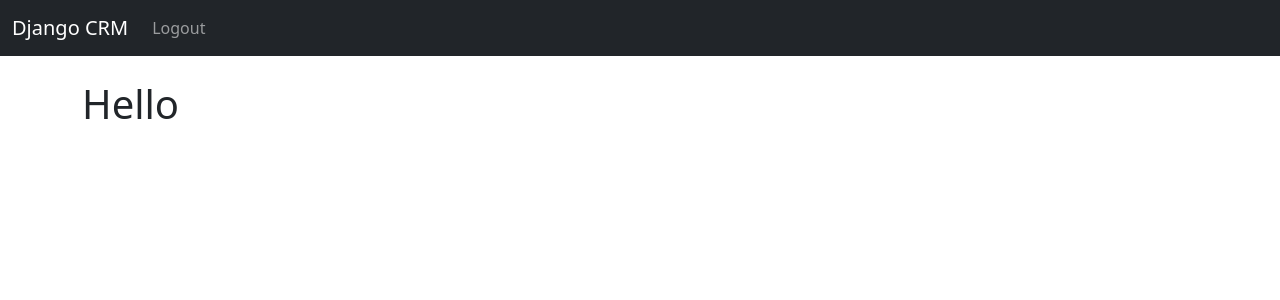
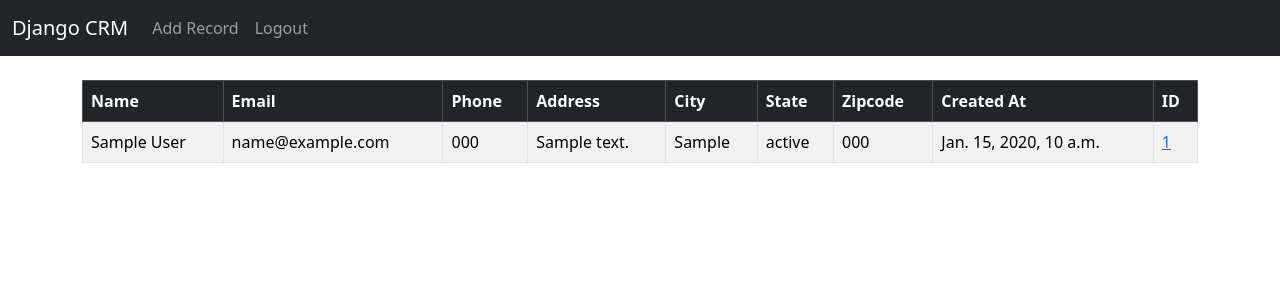
Before and after one commit to adhamhe6/Django-CRM-Project, a Django app: page / in a window 1280 px wide. Shown: the top 300 px of the page. Run offline with Django 5.2, Linux system fonts and the light colour scheme; a user stored in the database is signed in; tables that the repository leaves empty hold one stand-in row (values such as "Sample post").

Commit message:
Finalize CRM project with complete CRUD functionality

```diff
--- a/website/admin.py
+++ b/website/admin.py
@@ -1,3 +1,4 @@
 from django.contrib import admin
+from .models import Record
 
-# Register your models here.
+admin.site.register(Record)
--- a/website/models.py
+++ b/website/models.py
@@ -1,3 +1,16 @@
 from django.db import models
 
-# Create your models here.
+
+class Record(models.Model):
+	created_at = models.DateTimeField(auto_now_add=True)
+	first_name = models.CharField(max_length=50)
+	last_name =  models.CharField(max_length=50)
+	email =  models.CharField(max_length=100)
+	phone = models.CharField(max_length=15)
+	address =  models.CharField(max_length=100)
+	city =  models.CharField(max_length=50)
+	state =  models.CharField(max_length=50)
+	zipcode =  models.CharField(max_length=20)
+
+	def __str__(self):
+		return(f"{self.first_name} {self.last_name}")
--- a/website/templates/home.html
+++ b/website/templates/home.html
@@ -4,7 +4,41 @@
 
 {% if user.is_authenticated %}
 
-<h1>Hello</h1>
+<table class="table table-striped table-hover table-bordered">
+    <thead class="table-dark">
+      <tr>
+        <th scope="col">Name</th>
+        <th scope="col">Email</th>
+        <th scope="col">Phone</th>
+        <th scope="col">Address</th>
+        <th scope="col">City</th>
+        <th scope="col">State</th>
+        <th scope="col">Zipcode</th>
+        <th scope="col">Created At</th>
+        <th scope="col">ID</th>
+      </tr>
+    </thead>
+    <tbody>
+
+  {% if records %}
+      {% for record in records %}
+          <tr>
+              <td>{{ record.first_name }} {{ record.last_name }}</td>
+              <td>{{ record.email }}</td>
+              <td>{{ record.phone }}</td>
+              <td>{{ record.address }}</td>
+              <td>{{ record.city }}</td>
+              <td>{{ record.state }}</td>
+              <td>{{ record.zipcode }}</td>
+              <td>{{ record.created_at }}</td>
+              <td><a href="{% url 'record' record.id %}">{{ record.id }}</a></td>
+          </tr>
+      {% endfor %}
+
+  {% endif %}
+
+    </tbody>
+</table>
 
 {% else %}
 
--- a/website/templates/navbar.html
+++ b/website/templates/navbar.html
@@ -8,6 +8,9 @@
         <ul class="navbar-nav me-auto mb-2 mb-lg-0">
 
           {% if user.is_authenticated %}
+          <li class="nav-item">
+            <a class="nav-link" href="{% url 'add_record' %}">Add Record</a>
+          </li>
           <li class="nav-item">
             <a class="nav-link" href="{% url 'logout' %}">Logout</a>
           </li>
--- a/website/urls.py
+++ b/website/urls.py
@@ -6,4 +6,8 @@ urlpatterns = [
     # path('login/', views.login_user, name='login'),
     path('logout/', views.logout_user, name='logout'),
     path('register/', views.register_user, name='register'),
+    path('record/<int:pk>', views.customer_record, name='record'),
+    path('delete_record/<int:pk>', views.delete_record, name='delete_record'),
+    path('add_record/', views.add_record, name='add_record'),
+    path('update_record/<int:pk>', views.update_record, name='update_record'),
 ]
--- a/website/views.py
+++ b/website/views.py
@@ -1,9 +1,12 @@
 from django.shortcuts import render, redirect
 from django.contrib.auth import authenticate, login, logout
 from django.contrib import messages
-from .forms import SignUpForm
+from .forms import SignUpForm, AddRecordForm
+from .models import Record
+
 
 def home(request):
+	records = Record.objects.all()
 	# Check to see if logging in
 	if request.method == 'POST':
 		username = request.POST['username']
@@ -18,7 +21,7 @@ def home(request):
 			messages.success(request, "There Was An Error Logging In, Please Try Again...")
 			return redirect('home')
 	else:
-		return render(request, 'home.html', {})
+		return render(request, 'home.html', {'records':records})
 
 
 
@@ -45,3 +48,54 @@ def register_user(request):
 		return render(request, 'register.html', {'form':form})
 
 	return render(request, 'register.html', {'form':form})
+
+
+
+def customer_record(request, pk):
+	if request.user.is_authenticated:
+		# Look Up Records
+		customer_record = Record.objects.get(id=pk)
+		return render(request, 'record.html', {'customer_record':customer_record})
+	else:
+		messages.success(request, "You Must Be Logged In To View That Page...")
+		return redirect('home')
+
+
+
+def delete_record(request, pk):
+	if request.user.is_authenticated:
+		delete_it = Record.objects.get(id=pk)
+		delete_it.delete()
+		messages.success(request, "Record Deleted Successfully...")
+		return redirect('home')
+	else:
+		messages.success(request, "You Must Be Logged In...")
+		return redirect('home')
+
+
+def add_record(request):
+	form = AddRecordForm(request.POST or None)
+	if request.user.is_authenticated:
+		if request.method == "POST":
+			if form.is_valid():
+				add_record = form.save()
+				messages.success(request, "Record Added...")
+				return redirect('home')
+		return render(request, 'add_record.html', {'form':form})
+	else:
+		messages.success(request, "You Must Be Logged In...")
+		return redirect('home')
+
+
+def update_record(request, pk):
+	if request.user.is_authenticated:
+		current_record = Record.objects.get(id=pk)
+		form = AddRecordForm(request.POST or None, instance=current_record)
+		if form.is_valid():
+			form.save()
+			messages.success(request, "Record Has Been Updated!")
+			return redirect('home')
+		return render(request, 'update_record.html', {'form':form})
+	else:
+		messages.success(request, "You Must Be Logged In...")
+		return redirect('home')
```
Also changed, not shown: website/forms.py (+19 -0 lines), website/templates/add_record.html (added, +21 -0 lines), website/templates/record.html (added, +50 -0 lines), website/templates/update_record.html (added, +21 -0 lines), website/migrations/0001_initial.py (added).
